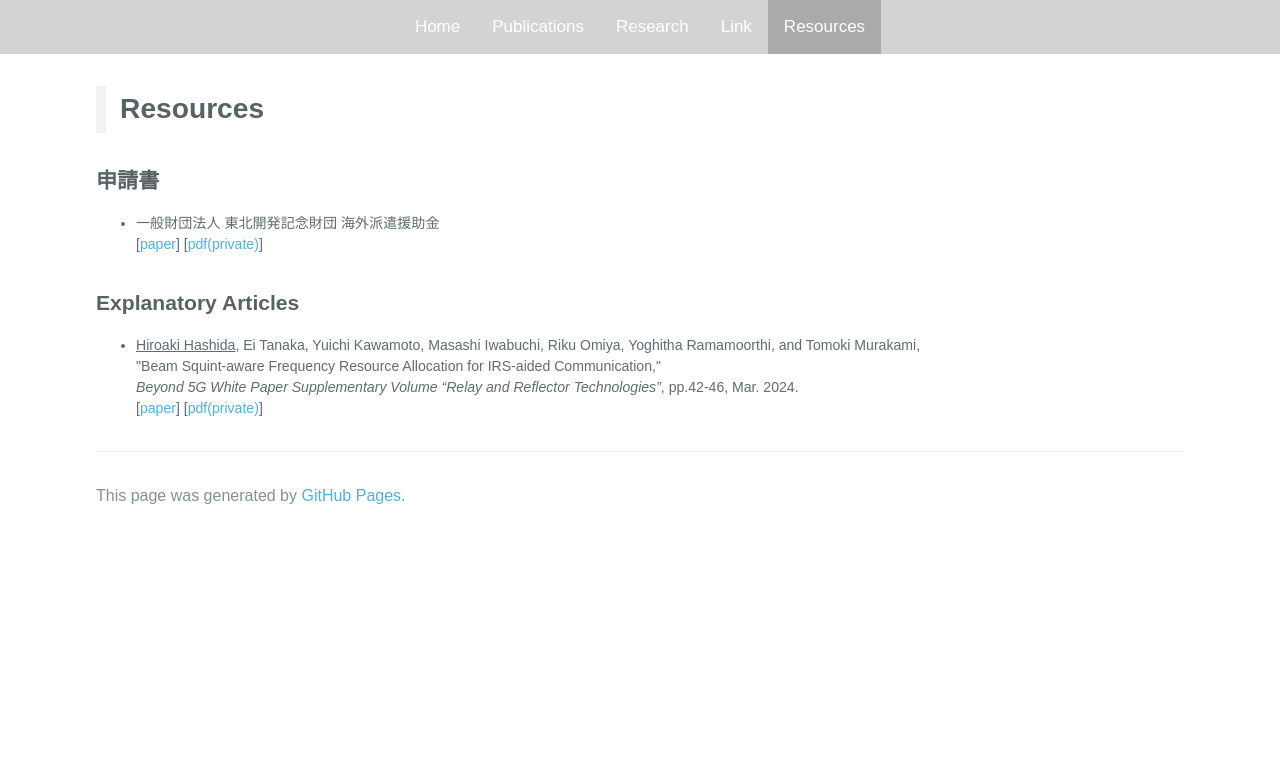
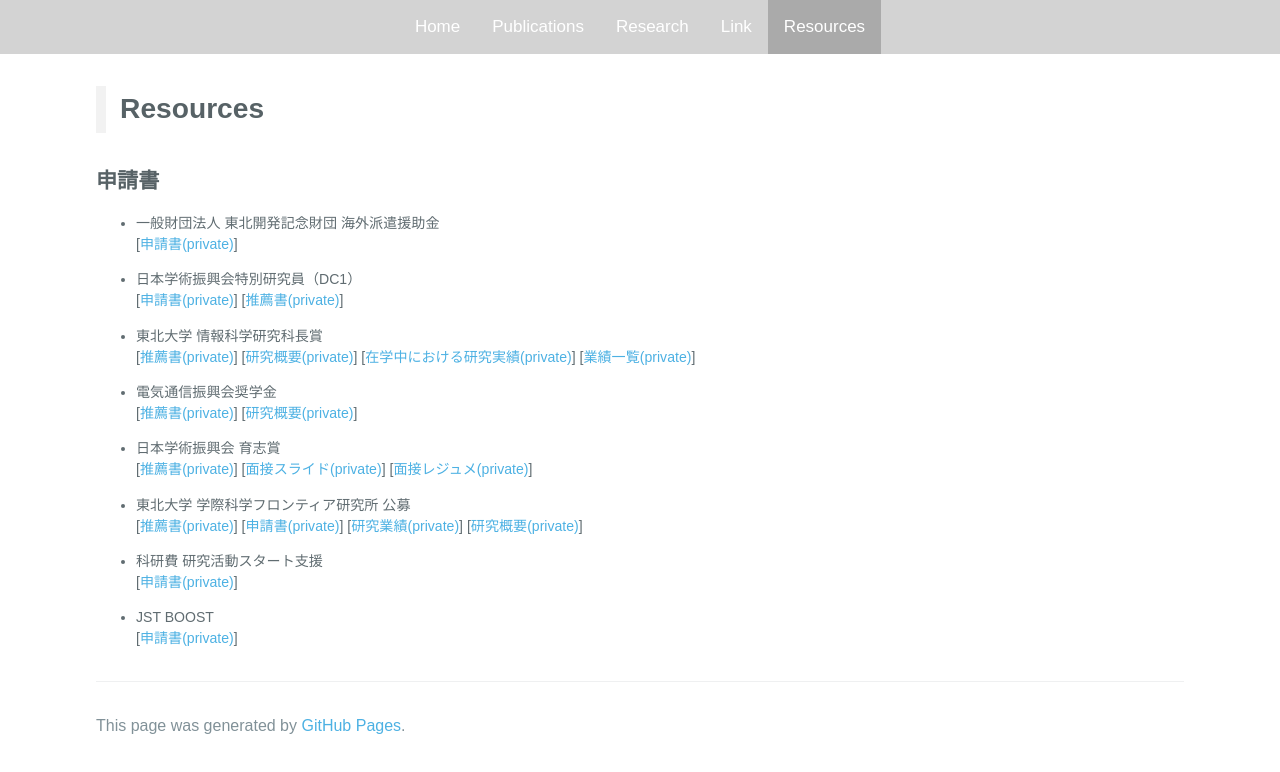
Before and after one commit to HiroakiHashida/hiroaki.hashida, a plain HTML site: page resources.html in a window 1280 px wide. Drawn offline with Linux system fonts and the light colour scheme.

Commit message:
update content

```diff
--- a/resources.html
+++ b/resources.html
@@ -85,28 +85,66 @@
 
   <li>
     <p>一般財団法人 東北開発記念財団 海外派遣援助金<br />
-          [<a href="https://ieeexplore.ieee.org/document/10242104" target="_blank">paper</a>]
-          [<a href="https://github.com/HiroakiHashida/achievement/blob/main/resources/application/2019_touhokukaihatsu.pdf" target="_blank">pdf(private)</a>]
+          [<a href="https://github.com/HiroakiHashida/achievement/blob/main/resources/application/2019_touhokukaihatsu.pdf" target="_blank">申請書(private)</a>]
+    </p>
+  </li>
+
+  <li>
+    <p>日本学術振興会特別研究員（DC1）<br />
+          [<a href="https://github.com/HiroakiHashida/achievement/blob/main/resources/application/JSPS_DC1/DC1_application.pdf" target="_blank">申請書(private)</a>]
+          [<a href="https://github.com/HiroakiHashida/achievement/blob/main/resources/application/JSPS_DC1/DC1_evaluation.pdf" target="_blank">推薦書(private)</a>]
+    </p>
+  </li>
+
+  <li>
+    <p>東北大学 情報科学研究科長賞<br />
+          [<a href="https://github.com/HiroakiHashida/achievement/blob/main/resources/application/2021_dean_award/dean_award_evaluation.pdf" target="_blank">推薦書(private)</a>]
+          [<a href="https://github.com/HiroakiHashida/achievement/blob/main/resources/application/2021_dean_award/dean_award_abstract.pdf" target="_blank">研究概要(private)</a>]
+          [<a href="https://github.com/HiroakiHashida/achievement/blob/main/resources/application/2021_dean_award/dean_award_resume.pdf" target="_blank">在学中における研究実績(private)</a>]
+          [<a href="https://github.com/HiroakiHashida/achievement/blob/main/resources/application/2021_dean_award/dean_award_achievement.pdf" target="_blank">業績一覧(private)</a>]
+    </p>
+  </li>
+
+  <li>
+    <p>電気通信振興会奨学金<br />
+          [<a href="https://github.com/HiroakiHashida/achievement/blob/main/resources/application/2021_denkitsushin_syogakukin/denkitsushin_evaluation.pdf" target="_blank">推薦書(private)</a>]
+          [<a href="https://github.com/HiroakiHashida/achievement/blob/main/resources/application/2021_denkitsushin_syogakukin/denkitsushin_application.pdf" target="_blank">研究概要(private)</a>]
+    </p>
+  </li>
+
+  <li>
+    <p>日本学術振興会 育志賞<br />
+          [<a href="https://github.com/HiroakiHashida/achievement/blob/main/resources/application/2023_ikushi/2023_ikushi_ikushi_application.pdf" target="_blank">推薦書(private)</a>]
+          [<a href="https://github.com/HiroakiHashida/achievement/blob/main/resources/application/2023_ikushi/2023_ikushi_ikushi_slide.pdf" target="_blank">面接スライド(private)</a>]
+          [<a href="https://github.com/HiroakiHashida/achievement/blob/main/resources/application/2023_ikushi/2023_ikushi_ikushi_resume.pdf" target="_blank">面接レジュメ(private)</a>]
+    </p>
+  </li>
+
+  <li>
+    <p>東北大学 学際科学フロンティア研究所 公募<br />
+          [<a href="https://github.com/HiroakiHashida/achievement/blob/main/resources/application/2023_FRIS/FRIS_evaluation.pdf" target="_blank">推薦書(private)</a>]
+          [<a href="https://github.com/HiroakiHashida/achievement/blob/main/resources/application/2023_FRIS/FRIS_application.pdf" target="_blank">申請書(private)</a>]
+          [<a href="https://github.com/HiroakiHashida/achievement/blob/main/resources/application/2023_FRIS/FRIS_achievement.pdf" target="_blank">研究業績(private)</a>]
+          [<a href="https://github.com/HiroakiHashida/achievement/blob/main/resources/application/2023_FRIS/FRIS_abstract.pdf" target="_blank">研究概要(private)</a>]
+    </p>
+  </li>
+
+
+  <li>
+    <p>科研費 研究活動スタート支援<br />
+          [<a href="https://github.com/HiroakiHashida/achievement/blob/main/resources/application/2024_kaken_startup/startup_application.pdf" target="_blank">申請書(private)</a>]
+    </p>
+  </li>
+
+  <li>
+    <p>JST BOOST<br />
+          [<a href="https://github.com/HiroakiHashida/achievement/blob/main/resources/application/2024_JST_BOOST/BOOST_application.pdf" target="_blank">申請書(private)</a>]
     </p>
   </li>
 
 </ul>
 
 
-<h2 id="explanatory_articles">Explanatory Articles</h2>
-<ul>
-
-  <li>
-    <p><u>Hiroaki Hashida</u>, Ei Tanaka, Yuichi Kawamoto, Masashi Iwabuchi, Riku Omiya, Yoghitha Ramamoorthi, and Tomoki Murakami, <br />
-      "Beam Squint-aware Frequency Resource Allocation for IRS-aided Communication," <br />
-      <em>Beyond 5G White Paper Supplementary Volume “Relay and Reflector Technologies”</em>,
-       pp.42-46, Mar. 2024.<br />
-          [<a href="https://b5g.jp/w/wp-content/uploads/2024/03/Beyond-5G-White-Paper-Supplementary-Volume-Relay-and-Reflector-Technologies.pdf" target="_blank">paper</a>]
-          [<a href="https://github.com/HiroakiHashida/achievement/blob/main/paper/misc/202403_WhitePaper.pdf" target="_blank">pdf(private)</a>]
-    </p>
-  </li>
-
-</ul>
 
 
 
```
